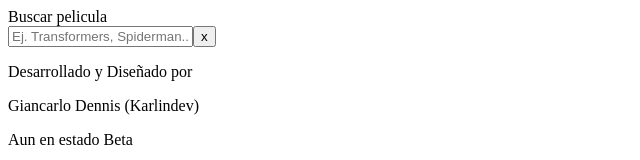
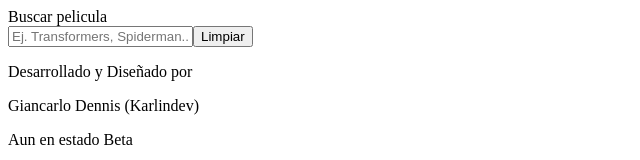
Before and after one commit to KarlinCoder/mooviesearch.vercel.app, a React (Vite) app: page / in a window 1280 px wide. Shown: the top 160 px of the page, without its empty margins (0-640 px from the left). Built offline with nearby package versions, Linux system fonts and the light colour scheme; the HTML template or start-up script is replaced by a standard one.

Commit message:
secondt commiiiiiiitpptsds

```diff
--- a/src/App.jsx
+++ b/src/App.jsx
@@ -23,7 +23,7 @@ export default function App() {
       <main className="flex flex-wrap justify-center gap-5">
         {isLoading && (
           <h2 className="font-medium text-slate-300 text-xl w-52 text-center">
-            Cargando datos
+            Cargando datos...
           </h2>
         )}
 
--- a/src/Components/SearchBar.jsx
+++ b/src/Components/SearchBar.jsx
@@ -18,7 +18,7 @@ export default function SearchBar({ API_URL, setPeliculas, setIsLoading }) {
       </label>
       <div className="flex items-center gap-2">
         <input
-          className="inline-block w-[300px] lg:w-[400px] bg-transparent px-3 py-2 border-2 text-slate-200 border-slate-200 rounded-xl outline-none focus:scale-102 transition-all text-md"
+          className="inline-block w-[250px] lg:w-[400px] bg-transparent rounded-s-lg px-3 py-2 border-2 text-slate-200 border-slate-200 outline-none text-md focus:shadow-lg shadow-white"
           type="text"
           placeholder="Ej. Transformers, Spiderman..."
           onKeyDown={(e) => {
@@ -30,12 +30,12 @@ export default function SearchBar({ API_URL, setPeliculas, setIsLoading }) {
         />
 
         <button
-          className="inline-block w-11 h-11 bg-red-500 text-slate-100 rounded-md hover:bg-red-600 active:bg-red-700"
+          className="inline-block w-20 h-11 font-bold bg-red-500 text-slate-100 rounded-e-lg hover:bg-red-600 active:bg-red-700"
           onClick={() => {
             setPeliculas([]);
           }}
         >
-          x
+          Limpiar
         </button>
       </div>
     </header>
```
